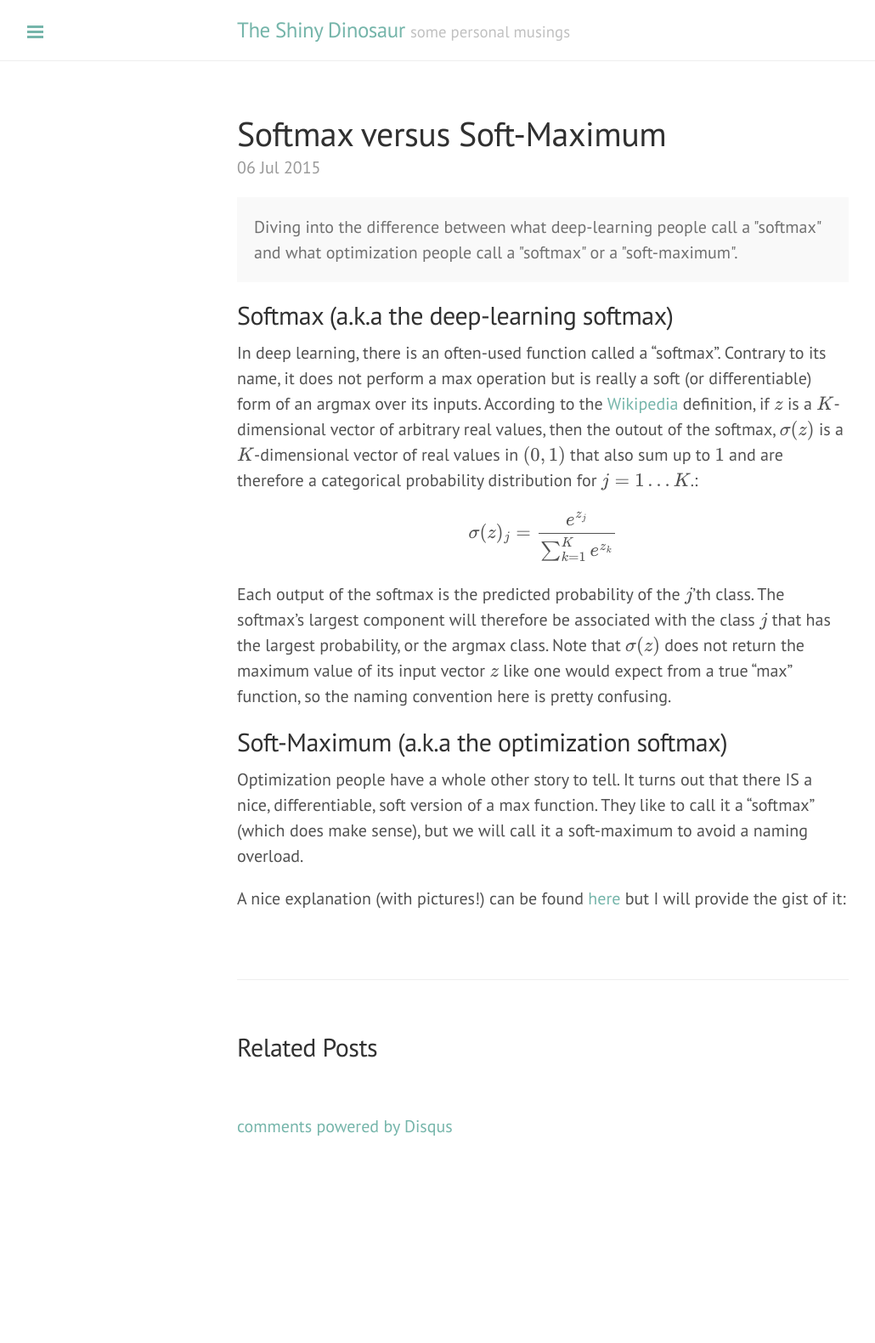
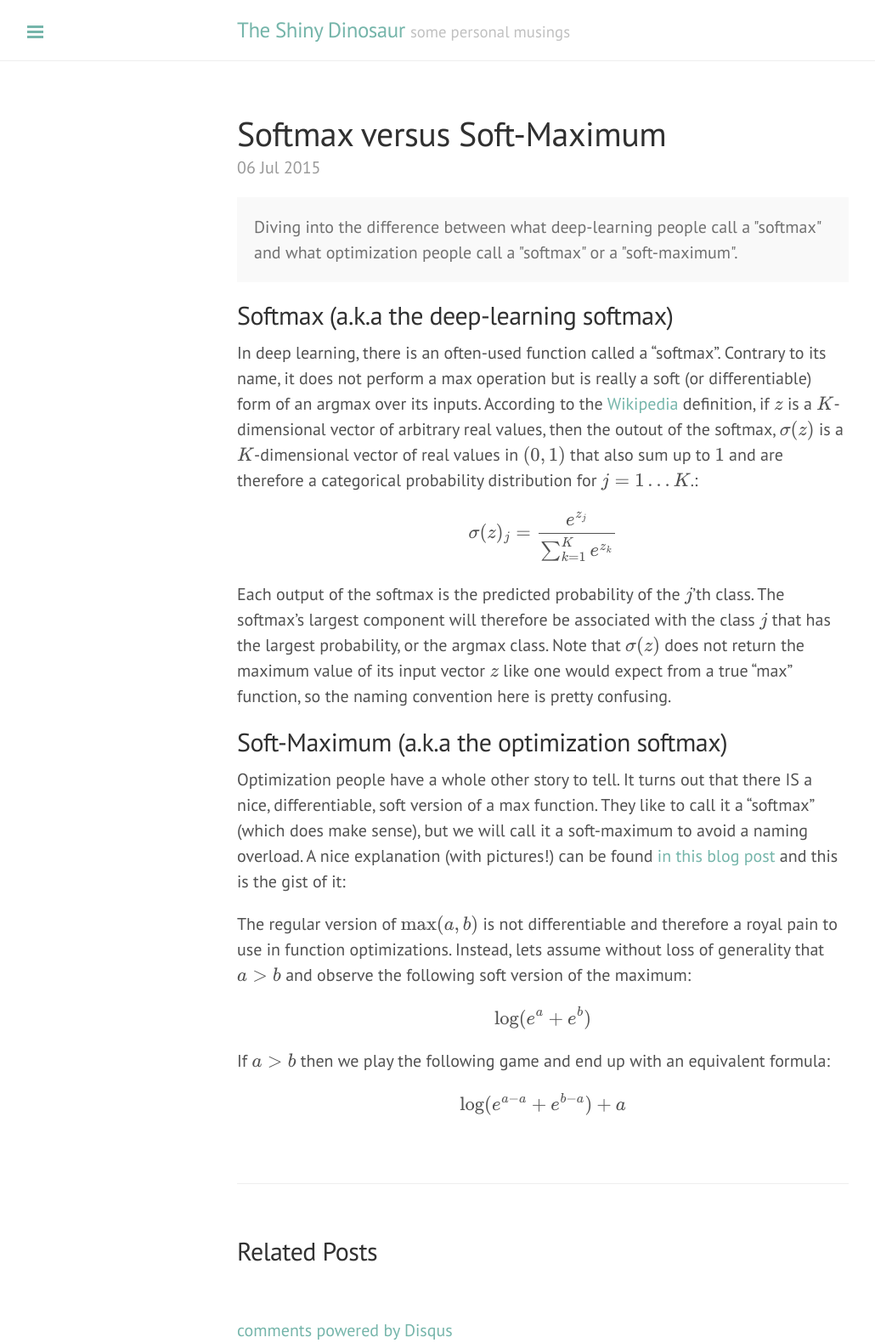
Before and after one commit to shinydinosaur/shinydinosaur.github.io, a Jekyll site: the page built from _posts/2015-07-06-softmax-versus-soft-maximum.md, in a window 1280 px wide. Shown: the whole page at 85% size, without its empty margins (1-1031 px from the left). Built offline with Jekyll 4.4.1, drawn with Linux system fonts in a browser that asks for light colours; formulas are drawn with MathJax 3; comment, search, counter and statistics services are not loaded; before the commit the page ends 1340 px from its top, so only the background shows below that.

Commit message:
Updated 2015-07-06-softmax-versus-soft-maximum.md

```diff
--- a/_posts/2015-07-06-softmax-versus-soft-maximum.md
+++ b/_posts/2015-07-06-softmax-versus-soft-maximum.md
@@ -21,6 +21,12 @@ $$\sigma(z)_j = \frac{e^{z_j}}{\sum_{k=1}^{K}e^{z_k}}$$
 Each output of the softmax is the predicted probability of the \\(j\\)'th class. The softmax's largest component will therefore be associated with the class \\(j\\) that has the largest probability, or the argmax class. Note that \\(\sigma(z)\\) does not return the maximum value of its input vector \\(z\\) like one would expect from a true "max" function, so the naming convention here is pretty confusing.
 
 ## Soft-Maximum (a.k.a the optimization softmax)
-Optimization people have a whole other story to tell. It turns out that there IS a nice, differentiable, soft version of a max function. They like to call it a "softmax" (which does make sense), but we will call it a soft-maximum to avoid a naming overload.
+Optimization people have a whole other story to tell. It turns out that there IS a nice, differentiable, soft version of a max function. They like to call it a "softmax" (which does make sense), but we will call it a soft-maximum to avoid a naming overload. A nice explanation (with pictures!) can be found [in this blog post](http://www.johndcook.com/blog/2010/01/13/soft-maximum/) and this is the gist of it:
 
-A nice explanation (with pictures!) can be found [here](http://www.johndcook.com/blog/2010/01/13/soft-maximum/) but I will provide the gist of it:
+The regular version of \\(\max(a,b)\\) is not differentiable and therefore a royal pain to use in function optimizations. Instead, lets assume without loss of generality that \\(a \gt b\\) and observe the following soft version of the maximum:
+
+$$\log(e^a+e^b)$$
+
+If \\(a \gt b\\) then we play the following game and end up with an equivalent formula:
+
+$$\log(e^{a-a}+e^{b-a})+a$$
```
